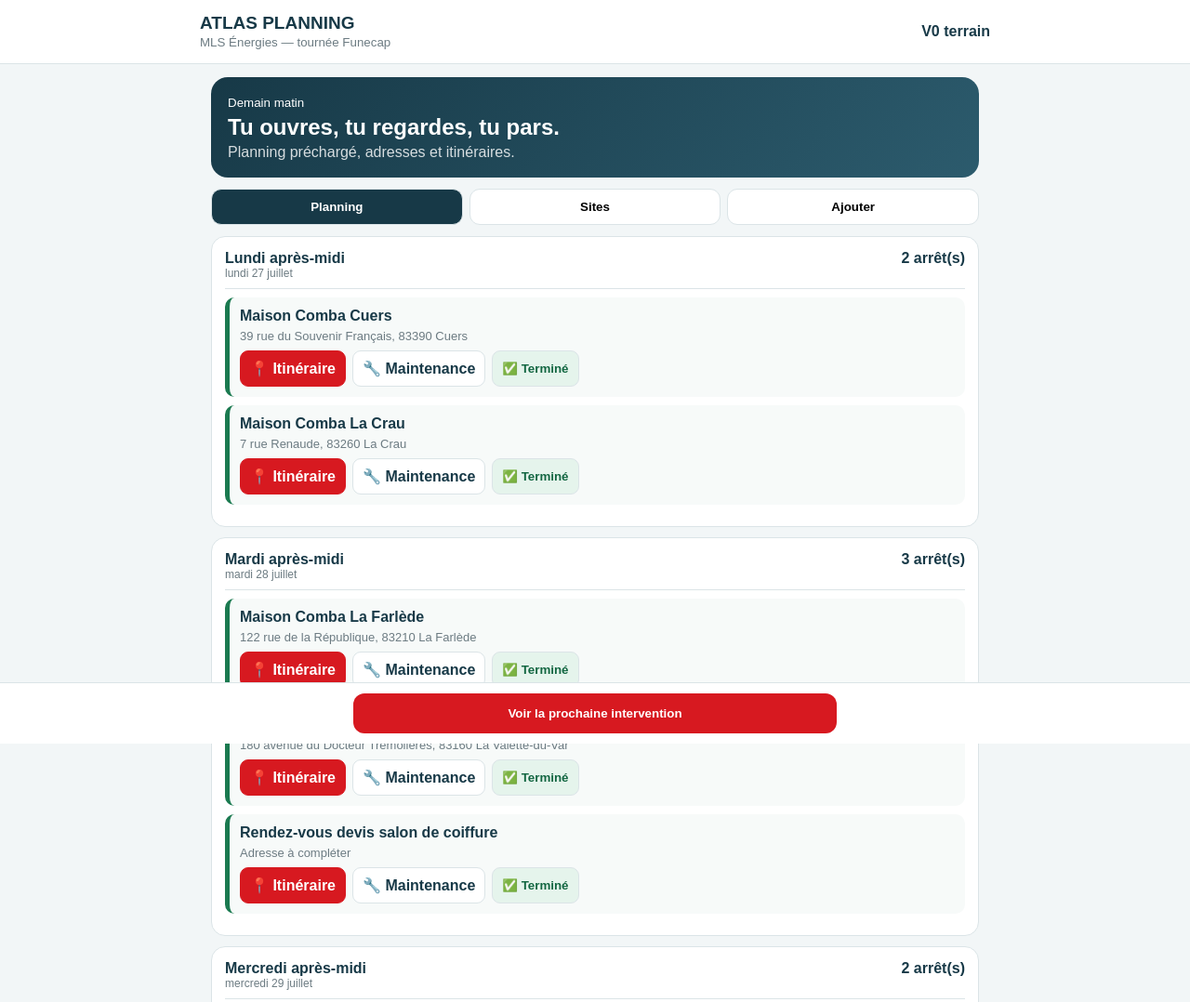
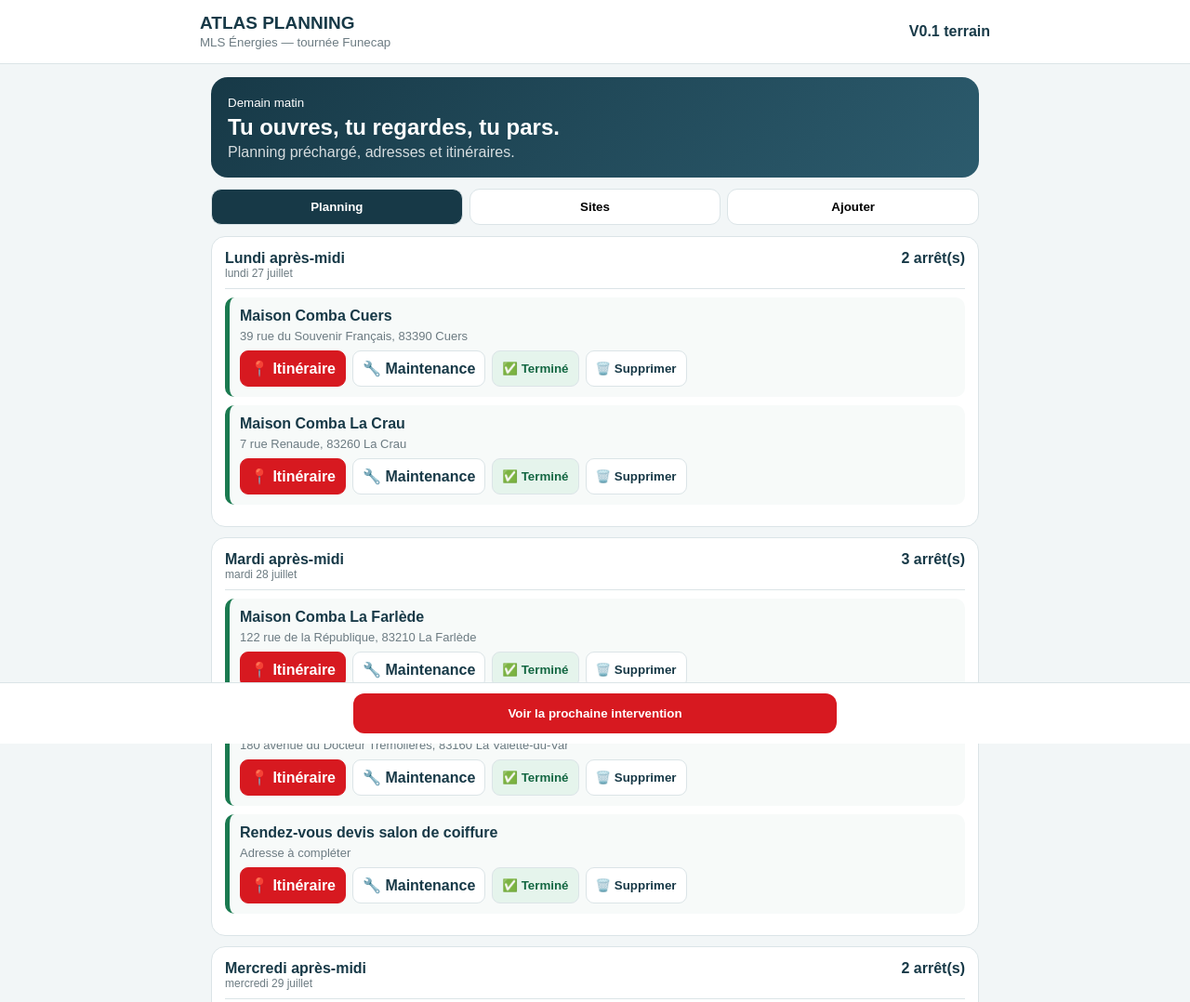
Before and after one commit to mls-energies/atlas-planning, a plain HTML site: page index.html in a window 1280 px wide. Shown: the top 1078 px of the page at 93% size. Drawn offline with Linux system fonts and the light colour scheme.

Commit message:
Add files via upload

```diff
--- a/index.html
+++ b/index.html
@@ -16,7 +16,7 @@ label{display:block;font-size:12px;font-weight:800;margin:9px 0 5px}input,select
 .bottom{position:fixed;left:0;right:0;bottom:0;background:#fff;border-top:1px solid var(--line);padding:11px 14px;display:flex;justify-content:center}.bottom button{width:100%;max-width:520px;border:0;border-radius:12px;background:var(--red);color:#fff;padding:14px;font-weight:900}
 @media(max-width:600px){.tabs,.grid2{grid-template-columns:1fr}.actions .btn{flex:1;text-align:center}}
 </style></head><body>
-<header><div class="head"><div><h1>ATLAS PLANNING</h1><small>MLS Énergies — tournée Funecap</small></div><strong>V0 terrain</strong></div></header>
+<header><div class="head"><div><h1>ATLAS PLANNING</h1><small>MLS Énergies — tournée Funecap</small></div><strong>V0.1 terrain</strong></div></header>
 <main>
 <div class="hero"><small>Demain matin</small><h2>Tu ouvres, tu regardes, tu pars.</h2><p>Planning préchargé, adresses et itinéraires.</p></div>
 <div class="tabs"><button class="tab active" data-tab="planning">Planning</button><button class="tab" data-tab="sites">Sites</button><button class="tab" data-tab="add">Ajouter</button></div>
@@ -35,14 +35,46 @@ const BASE={"Maison Comba Cuers": "39 rue du Souvenir Français, 83390 Cuers", "
 const DEFAULT_PLAN=[["2026-07-27", "Lundi après-midi", ["Maison Comba Cuers", "Maison Comba La Crau"]], ["2026-07-28", "Mardi après-midi", ["Maison Comba La Farlède", "ROC-Eclerc Docteur Trémolières", "Rendez-vous devis salon de coiffure"]], ["2026-07-29", "Mercredi après-midi", ["ROC-Eclerc Hyères", "Maison Comba La Londe"]], ["2026-07-30", "Jeudi après-midi", ["Maison Comba Bormes", "Maison Comba Le Lavandou"]], ["2026-07-31", "Vendredi après-midi", ["PF Mistre Sanary", "ROC-Eclerc Le Castellet"]], ["2026-08-01", "Samedi matin", ["PF Mistre Le Clos", "ROC-Eclerc Six-Fours"]], ["2026-08-03", "Lundi après-midi", ["Pascal Leclerc La Seyne", "ROC-Eclerc Aristide-Briand"]], ["2026-08-04", "Mardi après-midi", ["Maison Femenia Sainte-Musse", "ROC-Eclerc Colonel Picot"]], ["2026-08-05", "Mercredi après-midi", ["ROC-Eclerc Maréchal-Bugeaud", "ROC-Eclerc Sainte-Anne"]], ["2026-08-06", "Jeudi après-midi", ["ROC-Eclerc Boulevard Sainte-Anne", "Pascal Leclerc Deville"]], ["2026-08-07", "Vendredi après-midi", ["Direction administrative Grand Var"]], ["2026-08-08", "Samedi journée", ["Marbrerie Varoise", "Bureaux administratifs", "Dépôt logistique"]]];
 let extras=JSON.parse(localStorage.getItem('atlas-planning-extras')||'[]');
 let done=JSON.parse(localStorage.getItem('atlas-planning-done')||'{}');
+let deleted=JSON.parse(localStorage.getItem('atlas-planning-deleted')||'{}');
 const $=id=>document.getElementById(id);
 $('newDate').value=new Date().toISOString().slice(0,10);
 document.querySelectorAll('.tab').forEach(b=>b.onclick=()=>{document.querySelectorAll('.tab').forEach(x=>x.classList.remove('active'));document.querySelectorAll('.screen').forEach(x=>x.classList.remove('active'));b.classList.add('active');$(b.dataset.tab).classList.add('active')});
 function maps(address){return 'https://www.google.com/maps/search/?api=1&query='+encodeURIComponent(address)}
-function allPlan(){const p=DEFAULT_PLAN.map(x=>({date:x[0],label:x[1],jobs:x[2].map(n=>({name:n,address:BASE[n]||'Adresse à compléter'}))}));extras.forEach(e=>{let d=p.find(x=>x.date===e.date);if(!d){d={date:e.date,label:e.date,jobs:[]};p.push(d)}d.jobs.push({name:e.type+' — '+e.name,address:e.address,slot:e.slot})});return p.sort((a,b)=>a.date.localeCompare(b.date))}
-function renderPlan(){const box=$('planningList');box.innerHTML='';allPlan().forEach(day=>{const card=document.createElement('div');card.className='card';card.innerHTML=`<div class="dayhead"><div><h3>${day.label}</h3><div class="date">${new Date(day.date+'T12:00').toLocaleDateString('fr-FR',{weekday:'long',day:'numeric',month:'long'})}</div></div><strong>${day.jobs.length} arrêt(s)</strong></div>`;day.jobs.forEach((j,i)=>{const key=day.date+'-'+i+'-'+j.name;const el=document.createElement('div');el.className='job'+(done[key]?' done':'');el.innerHTML=`<h4>${j.slot?j.slot+' · ':''}${j.name}</h4><div class="address">${j.address}</div><div class="actions"><a class="btn primary" target="_blank" href="${maps(j.address)}">📍 Itinéraire</a><a class="btn" href="https://atlas-mls.vercel.app" target="_blank">🔧 Maintenance</a><button class="btn donebtn" data-key="${encodeURIComponent(key)}">${done[key]?'Réouvrir':'✅ Terminé'}</button></div>`;card.appendChild(el)});box.appendChild(card)});box.querySelectorAll('[data-key]').forEach(b=>b.onclick=()=>{const k=decodeURIComponent(b.dataset.key);done[k]=!done[k];localStorage.setItem('atlas-planning-done',JSON.stringify(done));renderPlan()})}
+function allPlan(){const p=DEFAULT_PLAN.map(x=>({date:x[0],label:x[1],jobs:x[2].map(n=>({name:n,address:BASE[n]||'Adresse à compléter'}))}));extras.forEach(e=>{let d=p.find(x=>x.date===e.date);if(!d){d={date:e.date,label:e.date,jobs:[]};p.push(d)}d.jobs.push({name:e.type+' — '+e.name,address:e.address,slot:e.slot,extraId:e.id})});return p.sort((a,b)=>a.date.localeCompare(b.date))}
+function renderPlan(){
+ const box=$('planningList');box.innerHTML='';
+ allPlan().forEach(day=>{
+  const card=document.createElement('div');card.className='card';
+  card.innerHTML=`<div class="dayhead"><div><h3>${day.label}</h3><div class="date">${new Date(day.date+'T12:00').toLocaleDateString('fr-FR',{weekday:'long',day:'numeric',month:'long'})}</div></div><strong>${day.jobs.length} arrêt(s)</strong></div>`;
+  day.jobs.forEach((j,i)=>{
+   const key=day.date+'-'+i+'-'+j.name;
+   if(deleted[key]) return;
+   const el=document.createElement('div');
+   el.className='job'+(done[key]?' done':'');
+   el.innerHTML=`<h4>${j.slot?j.slot+' · ':''}${j.name}</h4><div class="address">${j.address}</div><div class="actions"><a class="btn primary" target="_blank" href="${maps(j.address)}">📍 Itinéraire</a><a class="btn" href="https://atlas-mls.vercel.app" target="_blank">🔧 Maintenance</a><button class="btn donebtn" data-key="${encodeURIComponent(key)}">${done[key]?'Réouvrir':'✅ Terminé'}</button><button class="btn" data-delete="${encodeURIComponent(key)}" data-extra="${j.extraId||''}">🗑️ Supprimer</button></div>`;
+   card.appendChild(el)
+  });
+  box.appendChild(card)
+ });
+ box.querySelectorAll('[data-key]').forEach(b=>b.onclick=()=>{
+  const k=decodeURIComponent(b.dataset.key);done[k]=!done[k];
+  localStorage.setItem('atlas-planning-done',JSON.stringify(done));renderPlan()
+ });
+ box.querySelectorAll('[data-delete]').forEach(b=>b.onclick=()=>{
+  if(!confirm('Supprimer ce rendez-vous du planning ?'))return;
+  const k=decodeURIComponent(b.dataset.delete),extraId=Number(b.dataset.extra||0);
+  if(extraId){
+   extras=extras.filter(e=>e.id!==extraId);
+   localStorage.setItem('atlas-planning-extras',JSON.stringify(extras))
+  }else{
+   deleted[k]=true;
+   localStorage.setItem('atlas-planning-deleted',JSON.stringify(deleted))
+  }
+  delete done[k];localStorage.setItem('atlas-planning-done',JSON.stringify(done));renderPlan()
+ })
+}
 function renderSites(){const box=$('siteList');box.innerHTML='';Object.entries(BASE).sort((a,b)=>a[0].localeCompare(b[0])).forEach(([n,a])=>{const d=document.createElement('div');d.className='site';d.innerHTML=`<h4>${n}</h4><p>${a}</p><a class="btn primary" target="_blank" href="${maps(a)}">📍 Itinéraire</a>`;box.appendChild(d)})}
-$('addBtn').onclick=()=>{if(!$('newName').value.trim()||!$('newDate').value)return alert('Renseigne au moins le nom et la date.');extras.push({type:$('newType').value,name:$('newName').value.trim(),date:$('newDate').value,address:$('newAddress').value.trim()||'Adresse à compléter',slot:$('newSlot').value.trim()});localStorage.setItem('atlas-planning-extras',JSON.stringify(extras));$('newName').value='';$('newAddress').value='';$('newSlot').value='';renderPlan();document.querySelector('[data-tab="planning"]').click()}
+$('addBtn').onclick=()=>{if(!$('newName').value.trim()||!$('newDate').value)return alert('Renseigne au moins le nom et la date.');extras.push({id:Date.now(),type:$('newType').value,name:$('newName').value.trim(),date:$('newDate').value,address:$('newAddress').value.trim()||'Adresse à compléter',slot:$('newSlot').value.trim()});localStorage.setItem('atlas-planning-extras',JSON.stringify(extras));$('newName').value='';$('newAddress').value='';$('newSlot').value='';renderPlan();document.querySelector('[data-tab="planning"]').click()}
 $('todayBtn').onclick=()=>{document.querySelector('[data-tab="planning"]').click();const today=new Date().toISOString().slice(0,10);const cards=[...document.querySelectorAll('#planningList .card')];const target=cards.find(c=>c.textContent.includes(new Date(today+'T12:00').toLocaleDateString('fr-FR',{day:'numeric',month:'long'})))||cards[0];if(target)target.scrollIntoView({behavior:'smooth'})}
 renderPlan();renderSites();
 </script></body></html>
```
Also changed, not shown: 1 other file.
